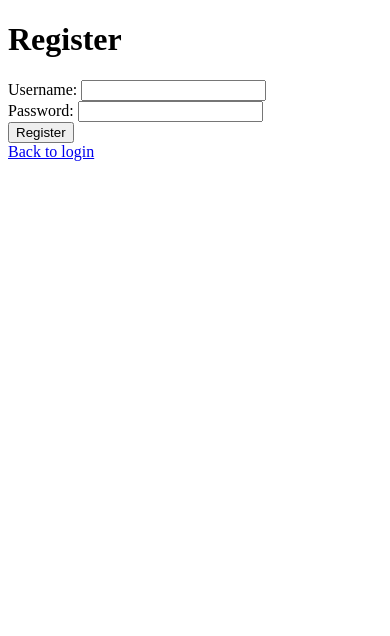
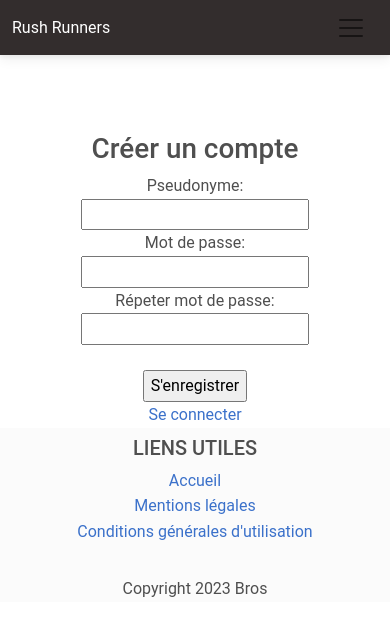
Before and after one commit to Thurtwings/WebAppProject, a PHP site: page /register.php in a window 390 px wide. Shown: the top 636 px of the page. Run offline with PHP 8.4, Linux system fonts and the light colour scheme; some libraries are stand-ins or nearby versions.

Commit message:
DONE: hotfix in register.php WIP: verif password at register TODO: let's see later

```diff
--- a/js/footer_js.js
+++ b/js/footer_js.js
@@ -1,5 +1,5 @@
 // Charger le footer depuis le fichier footer.php
-fetch("footer.php")
+fetch("../php/footer.php")
 .then(response => response.text())
 .then(data => {
   const footerContainer = document.querySelector("#footer-container");
--- a/js/navbar_js.js
+++ b/js/navbar_js.js
@@ -1,5 +1,5 @@
 // Charger la barre de navigation depuis le fichier navbar.php
-fetch("navbar.php")
+fetch("../php/navbar.php")
 .then(response => response.text())
 .then(data => {
   const navbarContainer = document.querySelector("#navbar-container");
--- a/pages/footer.php
+++ b/php/footer.php
@@ -1,13 +1,7 @@
 <footer class="bg-light text-center text-lg-start">
-    <div class="container p-4">
+    <div class="container p-2">
         <div class="row">
-            <div class="col-lg-6 col-md-12 mb-4 mb-md-0">
-                <h5 class="text-uppercase">Informations de contact</h5>
-                <p><strong>Nom ou raison sociale :</strong> [Nom de l'entreprise ou de l'organisation]</p>
-                <p><strong>Adresse :</strong> [Adresse postale de l'entreprise ou de l'organisation]</p>
-                <p><strong>Email de contact :</strong> [Adresse email de l'entreprise ou de l'organisation]</p>
-                <p><strong>Téléphone :</strong> [Numéro de téléphone de l'entreprise ou de l'organisation]</p>
-            </div>
+
             <div class="col-lg-6 col-md-12 mb-4 mb-md-0">
                 <h5 class="text-uppercase">Liens utiles</h5>
                 <ul class="list-unstyled mb-0">
--- /dev/null
+++ b/php/navbar.php
@@ -0,0 +1,38 @@
+
+<head>
+    <link href="https://cdnjs.cloudflare.com/ajax/libs/mdb-ui-kit/6.2.0/mdb.min.css" rel="stylesheet"/>
+</head>
+<body>
+    <nav class="navbar navbar-expand-lg bg-dark ">
+        <div class="container-fluid">
+            <a class="text-white" href="../pages/index.php">Rush Runners</a>
+            <button class="navbar-toggler" type="button" data-mdb-toggle="collapse" data-mdb-target="#navbarNavAltMarkup" aria-controls="navbarNavAltMarkup" aria-expanded="false" aria-label="Toggle navigation">
+                <span class="navbar-toggler-icon"></span>
+            </button>
+            <div class="collapse navbar-collapse" id="navbarNavAltMarkup">
+                <div class="navbar-nav">
+                    <a class="nav-link text-white" aria-current="page" href="../pages/index.php">Accueil</a>
+                    <a class="nav-link text-white" href="../pages/index.php">Types de Speedrun</a>
+                    <a class="nav-link text-white" href="../pages/BestSR.php">Vidéos</a>
+                    <?php
+                    if(!isset($_SESSION['user_name']))
+                    { ?>
+
+                        <a class="nav-link text-white" href="../pages/login.html">Se connecter</a>
+                        <a class="nav-link text-white" href="../php/register.php">S'enregistrer</a>
+
+                        <a class="nav-link text-white" href="../pages/Contact.php">Nous contacter</a>
+                        <a class="d-flex align-items-center" href="../pages/Contact.php">Nous contacter</a>
+                        <?php }
+                else
+                { ?>
+                <p>on est là</p>
+                <a class="nav-link text-white" href="../php/logout.php">Log out</a>
+
+                <?php } ?>
+                </div>
+            </div>
+        </div>
+    </nav>
+</body>
+</html>
--- a/php/register.php
+++ b/php/register.php
@@ -1,6 +1,15 @@
 <?php
 require "../php/pdo_connection.php";
 session_start();
+
+
+/* if($_POST['password'] !== $_POST['passwordVerif'])
+{?>
+    <p>Veuillez vérifier votre mot de passe </p>
+    <?php
+    exit;
+} */
+
 
 if ($_SERVER['REQUEST_METHOD'] === 'POST') {
     $username = $_POST['username'];
@@ -10,9 +19,12 @@ if ($_SERVER['REQUEST_METHOD'] === 'POST') {
     $stmt->execute([$username]);
     $user = $stmt->fetch();
 
-    if ($user) {
+    if ($user)
+    {
         $error = "nom d'utilisateur déjà pris";
-    } else {
+    }
+    else
+    {
         $hash = password_hash($password, PASSWORD_DEFAULT);
         $stmt = $pdo->prepare('INSERT INTO users (username, password) VALUES (?, ?)');
         $stmt->execute([$username, $hash]);
@@ -22,25 +34,45 @@ if ($_SERVER['REQUEST_METHOD'] === 'POST') {
     }
 }
 
+
+
+
 ?>
 <!DOCTYPE html>
 <html>
 <head>
     <meta charset="UTF-8">
+    <link href="https://cdnjs.cloudflare.com/ajax/libs/mdb-ui-kit/6.2.0/mdb.min.css" rel="stylesheet"/>
     <title>Register</title>
 </head>
 <body>
-    <h1>Register</h1>
+    <div id="navbar-container"></div>
+    <br>
+        <br>
+        <br>
+    <h1 class="text-center">Créer un compte</h1>
     <?php if (isset($error)) { ?>
+
         <p><?= $error ?></p>
     <?php } ?>
-    <form action="../php/register.php" method="post">
-        <label for="username">Username:</label>
+    <form action="../php/register.php" method="POST" class="text-center">
+        <label for="username">Pseudonyme:</label><br>
         <input type="text" name="username" id="username"><br>
-        <label for="password">Password:</label>
+        <label for="password">Mot de passe:</label><br>
         <input type="password" name="password" id="password"><br>
-        <input type="submit" value="Register">
+        <label for="password">Répeter mot de passe:</label><br>
+        <input type="password" name="passwordVerif" id="password"><br>
+
+        <?php  ?>
+        <br>
+        <input type="submit" value="S'enregistrer">
+        <br>
+        <a href="../pages/login.html" ">Se connecter</a>
     </form>
-    <a href="../pages/login.html">Back to login</a>
+        <script type="text/javascript" src="../js/navbar_js.js"></script>
+        <script type="text/javascript" src="../js/footer_js.js"></script>
+        <script type="text/javascript" src="https://cdnjs.cloudflare.com/ajax/libs/mdb-ui-kit/6.2.0/mdb.min.js"></script>
+
 </body>
+    <div id="footer-container"></div>
 </html>
```
Also changed, not shown: pages/Contact.php (added, +48 -0 lines), pages/navbar.php (deleted, +0 -29 lines).
